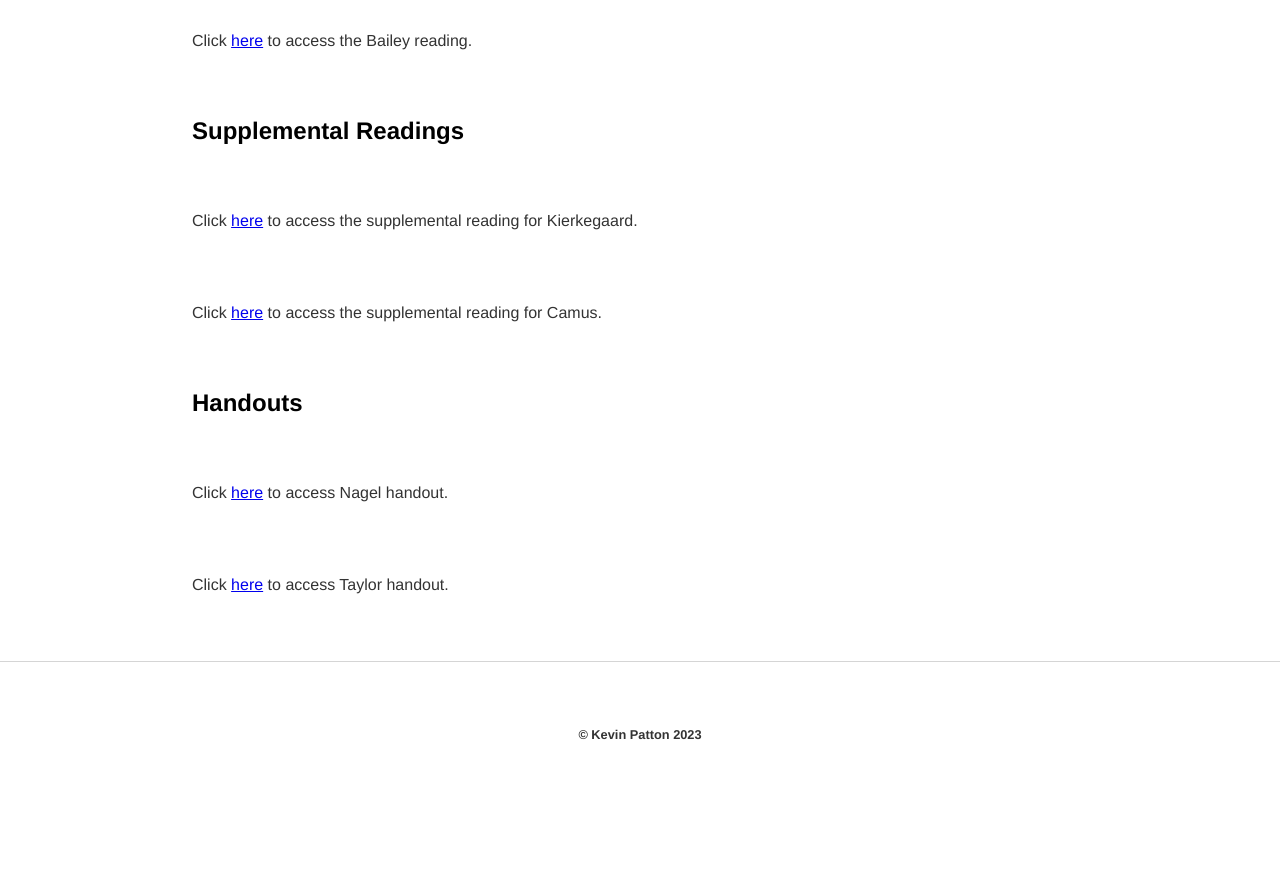
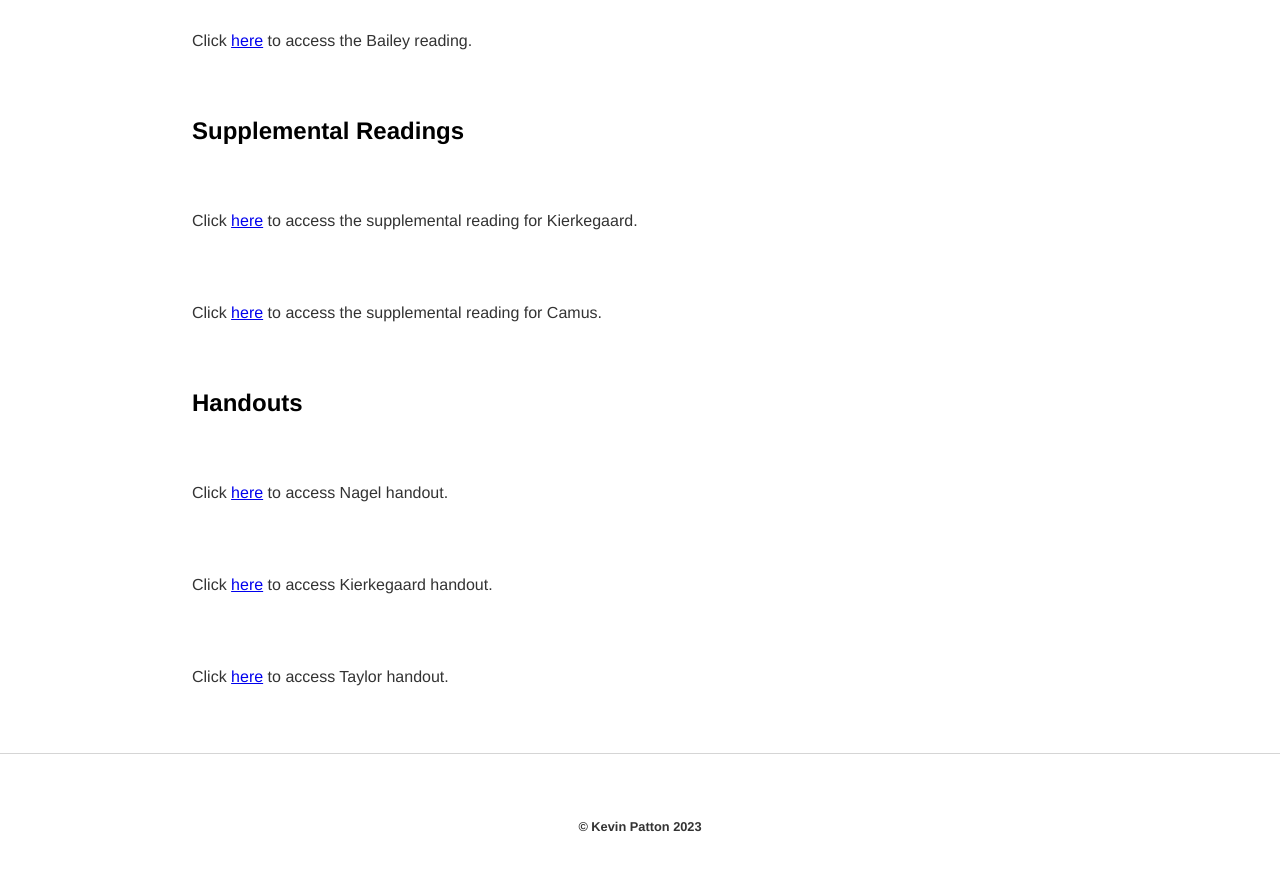
Before and after one commit to kevinjpatton/kevinjpatton.github.io, a Jekyll site: the page built from teaching/phil_1010/index.html, in a window 1280 px wide and 900 px high, scrolled down 1278 px. Shown: the top 871 px of the window. Built offline with Jekyll 4.4.1, drawn with Linux system fonts in a browser that asks for light colours; Markdown is read by kramdown in place of the engine named in the settings; before the commit the page ends 2086 px from its top, so only the background shows below that.

Commit message:
Update index.html

```diff
--- a/teaching/phil_1010/index.html
+++ b/teaching/phil_1010/index.html
@@ -23,5 +23,5 @@
 
 <h2>Handouts</h2>
 <p>Click <a href="Handout - Nagel and The Absurd.pdf" target="_blank">here</a> to access Nagel handout.</p>
-
+<p>Click <a href="Handout - Kierkegaard.pdf" target="_blank">here</a> to access Kierkegaard handout.</p>
 <p>Click <a href="Handout - Taylor.pdf" target="_blank">here</a> to access Taylor handout.</p>
```
